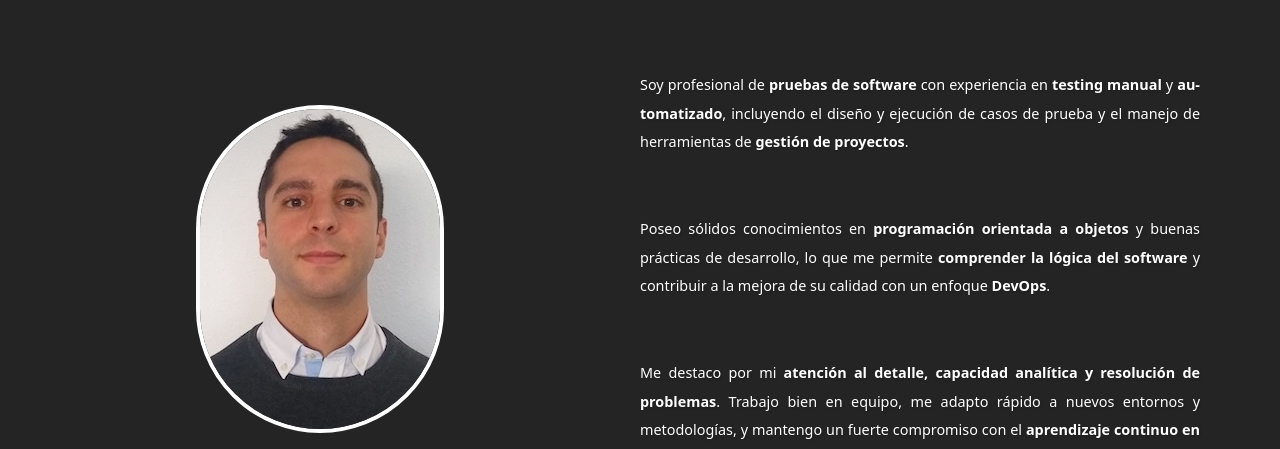
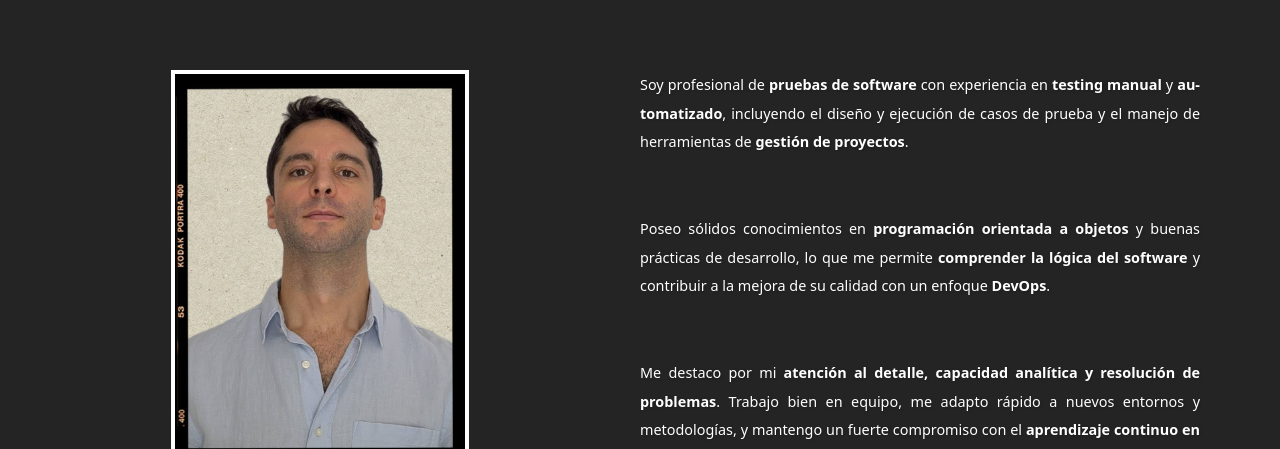
Before and after one commit to ezecoeli/React-Portfolio, a React (Vite) app: page / in a window 1280 px wide. Shown: the part 503-952 px from the top of the page. Built offline with nearby package versions, Linux system fonts and the light colour scheme.

Commit message:
actualizar foto y limpieza de codigo

```diff
--- a/src/index.css
+++ b/src/index.css
@@ -168,11 +168,11 @@ body {
   min-height: 100vh;
   background-color: var(--bg-light);
   color: var(--text-light);
-  padding-top: 120px; /* Para móvil */
+  padding-top: 120px; /* móvil */
 }
 @media (min-width: 768px) {
   body {
-    padding-top: 80px; /* Para desktop */
+    padding-top: 80px; /* desktop */
   }
 }
 
@@ -207,7 +207,7 @@ h1 {
 .h2-animated:hover::after {
   width: 100%;
 }
-/* Ajustes responsivos */
+/* Ajustes responsive */
 @media (max-width: 768px) {
   .h2-animated::after {
     height: 1px;
--- a/src/main.jsx
+++ b/src/main.jsx
@@ -1,7 +1,7 @@
 import React from 'react';
 import ReactDOM from 'react-dom/client';
 import App from './App.jsx';
-import './index.css'; // Tailwind y estilos globales
+import './index.css';
 import { Provider } from 'react-redux';
 import { store } from './store/store.js';
 import './i18n/i18n.js';
--- a/src/sections/Profile.jsx
+++ b/src/sections/Profile.jsx
@@ -5,7 +5,7 @@ import { VscVscode } from "react-icons/vsc";
 import { motion } from "framer-motion";
 import ReactMarkdown from 'react-markdown';
 
-import profilePhoto from '../assets/profilePhoto.jpg';
+import profilePhoto from '../assets/profilePhoto.png';
 
 // Componente para unificar el efecto de iconos
 const IconWithPulse = ({ Icon, title }) => (
@@ -46,10 +46,10 @@ export default function Profile() {
           </h2>
         </div>
 
-        {/* GRILLA para foto y texto */}
+        {/* grilla para foto y texto */}
         <div className="grid grid-cols-2 gap-6 md:gap-12 items-center mb-12">
 
-          {/* Columna 1: Foto con efectos */}
+          {/* Columna 1: foto con efectos */}
           <motion.div
             className="flex justify-center md:justify-end"
             initial={{ scale: 0.8, opacity: 0 }}
@@ -61,14 +61,14 @@ export default function Profile() {
               <img
                 src={profilePhoto}
                 alt="Foto de perfil"
-                className="dark:brightness-80 w-48 h-48 md:w-56 md:h-56 rounded-full shadow-2xl border-4 border-blue-500 object-cover hover:border-blue-400 transition-all duration-300"
+                className="dark:brightness-80 w-48 h-48 md:w-56 md:h-56 shadow-2xl border-4 border-blue-500 object-cover hover:border-blue-400 transition-all duration-300"
               />
               {/* Efecto de glow */}
               <div className="absolute inset-0 rounded-full bg-blue-500 opacity-20 blur-xl animate-pulse"></div>
             </div>
           </motion.div>
 
-          {/* Columna 2: Texto */}
+          {/* Columna 2: texto */}
           <motion.div
             className="flex flex-col justify-center"
             initial={{ x: 50, opacity: 0 }}
```
Also changed, not shown: src/assets/profilePhoto.jpg (deleted), src/assets/profilePhoto.png (added), src/components/Navbar.jsx (deleted).
